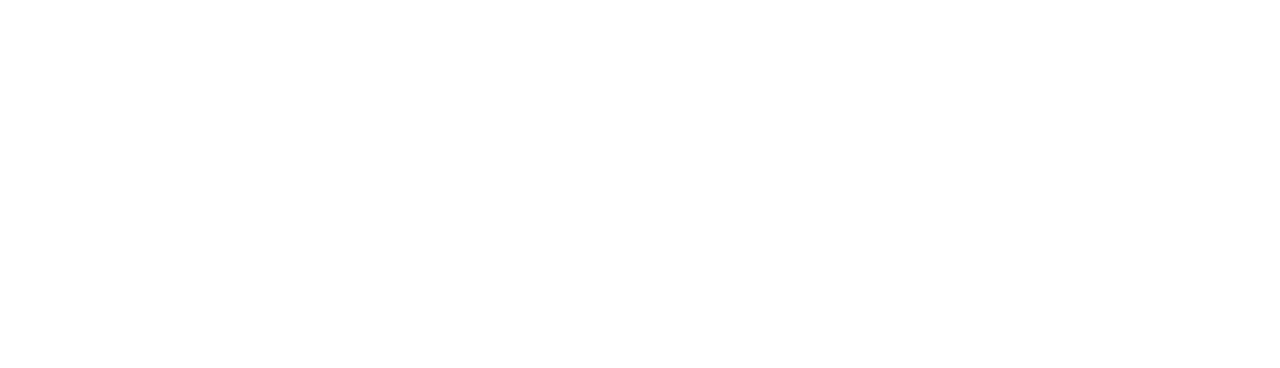
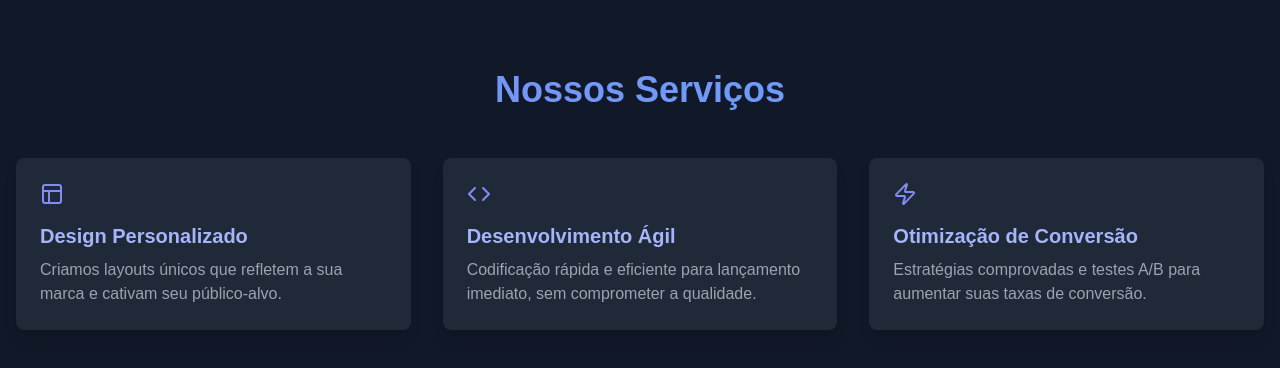
Before and after one commit to itseduardolima/edsolutions, a Next.js app: page / in a window 1280 px wide. Shown: the part 810-1178 px from the top of the page. Before the commit the page ends 800 px from the top, so only its background shows below. Built offline with nearby package versions, Linux system fonts and the light colour scheme.

Commit message:
style: Services section

```diff
--- a/app/page.tsx
+++ b/app/page.tsx
@@ -2,6 +2,7 @@
 
 import Header from "@/components/Header";
 import HeroSection from "@/components/sections/Hero";
+import ServicesSection from "@/components/sections/Services";
 
 export default function HomePage() {
   return (
@@ -9,6 +10,7 @@ export default function HomePage() {
       <Header />
       <main>
         <HeroSection />
+        <ServicesSection />
       </main>
     </div>
   );
--- /dev/null
+++ b/components/sections/Services.tsx
@@ -0,0 +1,51 @@
+import { motion, useAnimation } from "framer-motion";
+import { useInView } from "react-intersection-observer";
+import { useEffect } from "react";
+import { services } from "@/mock/services";
+
+const ServicesSection = () => {
+  const controls = useAnimation();
+  const [ref, inView] = useInView();
+
+  useEffect(() => {
+    if (inView) {
+      controls.start("visible");
+    }
+  }, [controls, inView]);
+
+  const fadeIn = {
+    hidden: { opacity: 0, y: 20 },
+    visible: { opacity: 1, y: 0, transition: { duration: 0.6 } },
+  };
+
+  return (
+    <section id="serviços" className="container mx-auto px-4 py-20">
+      <h2 className="text-4xl font-bold text-center text-transparent bg-clip-text bg-gradient-to-r from-indigo-400 to-blue-400 mb-12">
+        Nossos Serviços
+      </h2>
+      <div className="grid grid-cols-1 md:grid-cols-3 gap-8">
+        {services.map((service, index) => (
+          <motion.div
+            key={index}
+            className="bg-gray-800 p-6 rounded-lg shadow-lg hover:shadow-xl transition-shadow duration-300 transform hover:scale-105"
+            initial="hidden"
+            animate={controls}
+            variants={fadeIn}
+            custom={index}
+            ref={ref}
+          >
+            <div className="mb-4 transform hover:scale-110 transition-transform duration-300">
+              {service.icon}
+            </div>
+            <h3 className="text-xl font-semibold mb-2 text-indigo-300">
+              {service.title}
+            </h3>
+            <p className="text-gray-400">{service.description}</p>
+          </motion.div>
+        ))}
+      </div>
+    </section>
+  );
+};
+
+export default ServicesSection;
--- /dev/null
+++ b/mock/services.tsx
@@ -0,0 +1,23 @@
+import { Service } from "@/types/Service";
+import { Code, Layout, Zap } from "lucide-react";
+
+export const services: Service[] = [
+  {
+    icon: <Layout className="w-12 h-12 text-indigo-400" />,
+    title: "Design Personalizado",
+    description:
+      "Criamos layouts únicos que refletem a sua marca e cativam seu público-alvo.",
+  },
+  {
+    icon: <Code className="w-12 h-12 text-indigo-400" />,
+    title: "Desenvolvimento Ágil",
+    description:
+      "Codificação rápida e eficiente para lançamento imediato, sem comprometer a qualidade.",
+  },
+  {
+    icon: <Zap className="w-12 h-12 text-indigo-400" />,
+    title: "Otimização de Conversão",
+    description:
+      "Estratégias comprovadas e testes A/B para aumentar suas taxas de conversão.",
+  },
+];
--- /dev/null
+++ b/types/Service.ts
@@ -0,0 +1,5 @@
+export interface Service {
+  icon: React.ReactNode;
+  title: string;
+  description: string;
+}
```
